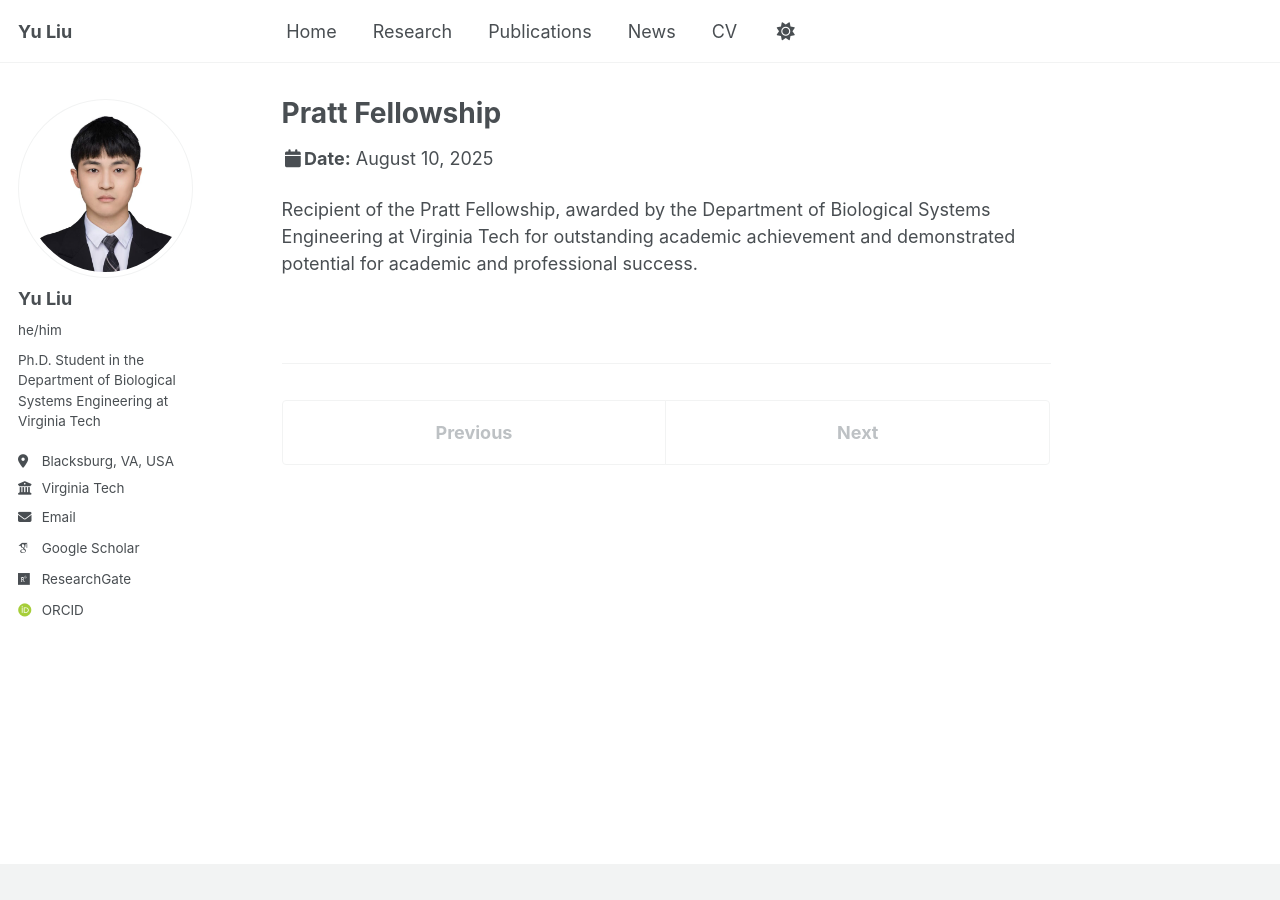
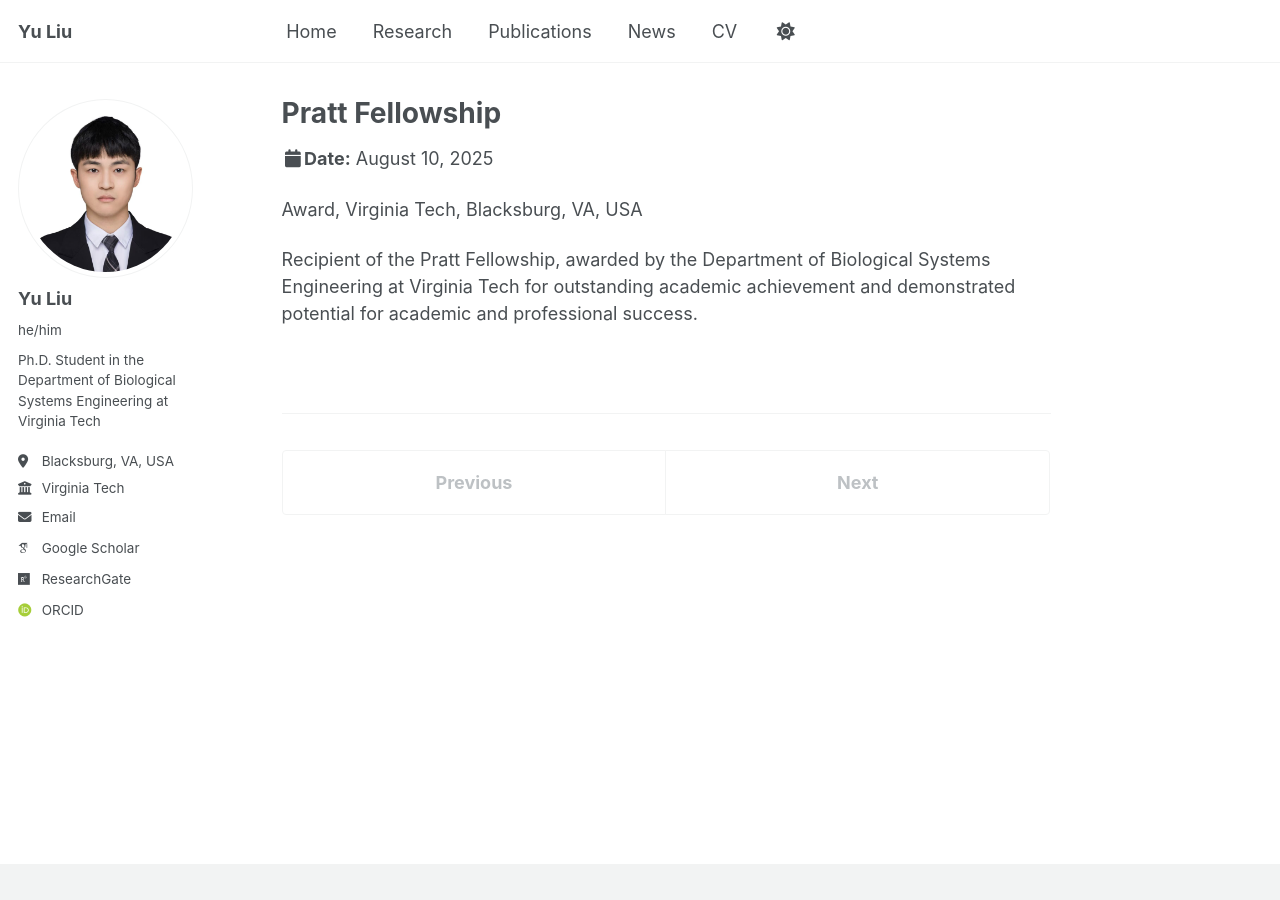
Before and after one commit to yuliu0322/yuliu0322.github.io, a Jekyll site: the page built from _talks/2025-08-10-pratt-fellowship.md, in a window 1280 px wide. Built offline with Jekyll 4.4.1, drawn with Linux system fonts in a browser that asks for light colours; some web fonts are replaced; a script bundle is joined from its source files by our own code; library files that are not in the unit come from our copies.

Commit message:
Update 2025-08-10-pratt-fellowship.md

```diff
--- a/_talks/2025-08-10-pratt-fellowship.md
+++ b/_talks/2025-08-10-pratt-fellowship.md
@@ -8,4 +8,6 @@ date: 2025-08-10
 location: "Blacksburg, VA, USA"
 ---
 
+Award, Virginia Tech, Blacksburg, VA, USA
+
 Recipient of the Pratt Fellowship, awarded by the Department of Biological Systems Engineering at Virginia Tech for outstanding academic achievement and demonstrated potential for academic and professional success.
```
